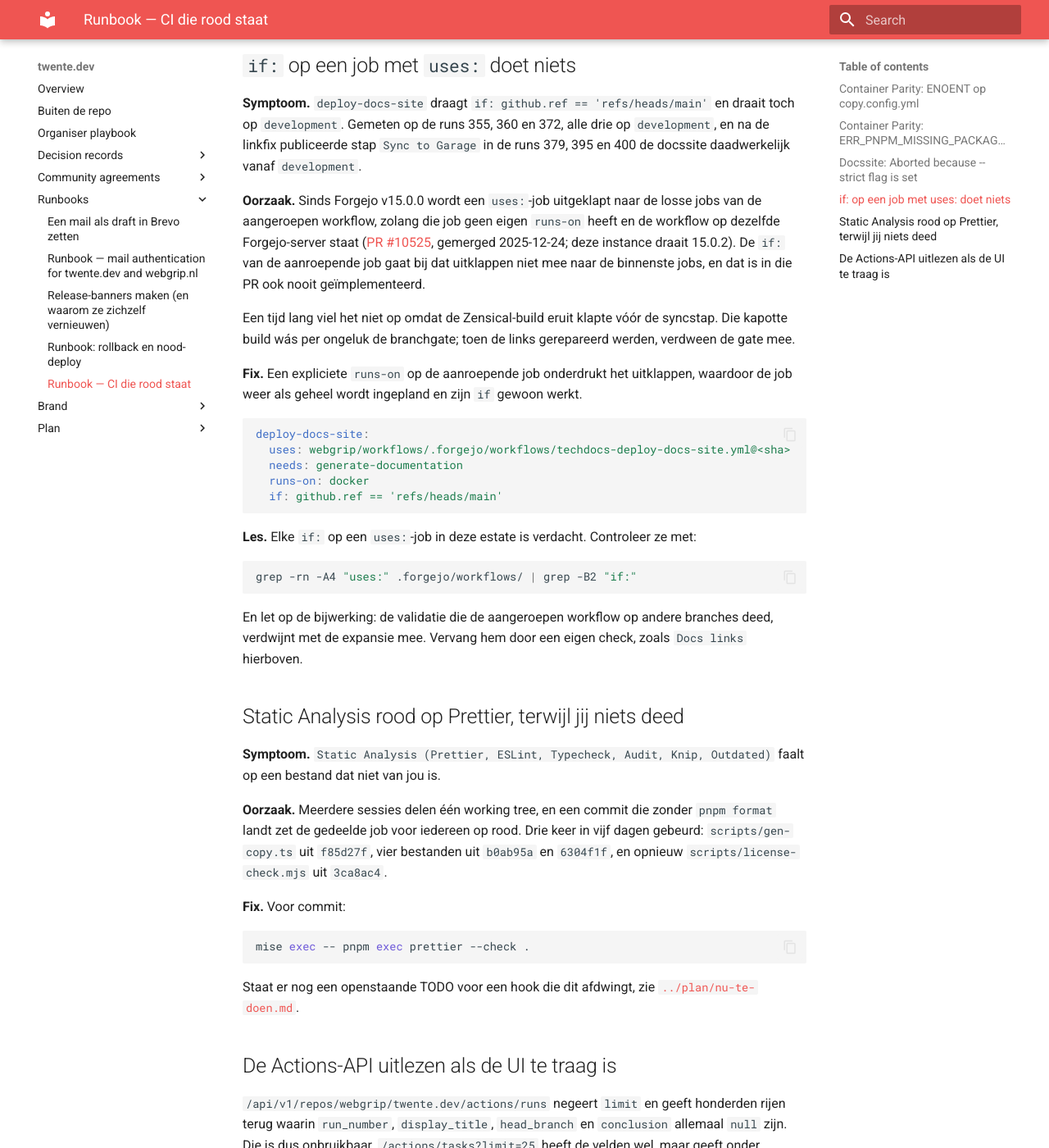
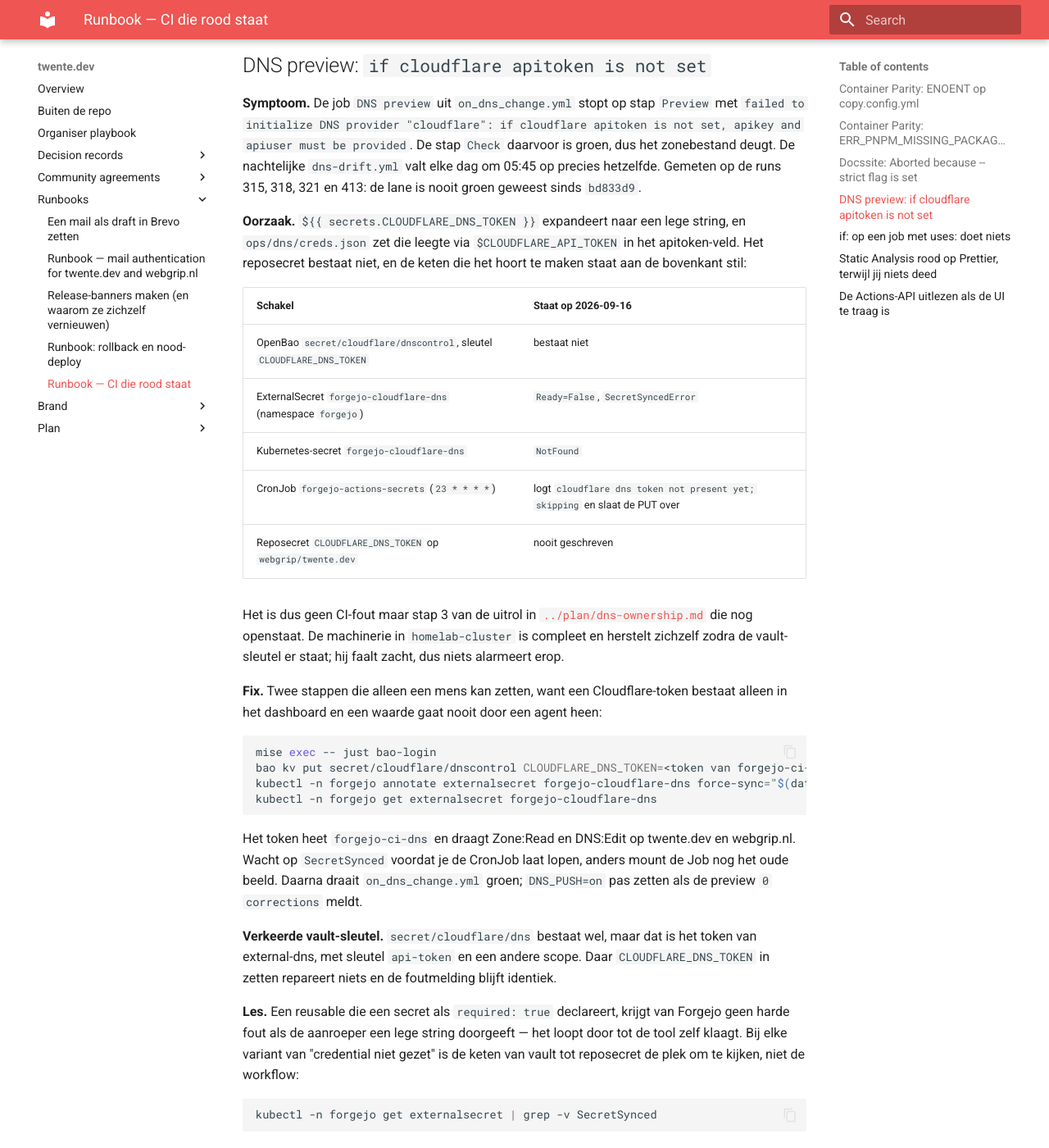
Before and after one commit to webgrip/twente.dev, an MkDocs documentation site: the page built from docs/runbooks/ci-failures.md, in a window 1280 px wide and 1400 px high, scrolled down 2010 px. Shown: the whole window at 82% size. Built offline with MkDocs 1.6.1 and Material for MkDocs 9.7.7, drawn with Linux system fonts in a browser that asks for light colours.

Commit message:
docs(dns): de DNS-lane wacht op een vault-sleutel die nog niet bestaat
De preview-job faalt sinds de lane landde op "if cloudflare apitoken is not
set". Het reposecret CLOUDFLARE_DNS_TOKEN is nooit geschreven, omdat OpenBao
secret/cloudflare/dnscontrol niet bestaat: de ExternalSecret staat op
SecretSyncedError en de hourly CronJob slaat de PUT stil over.

Het runbook krijgt de hele keten met de commando's om hem te herstellen, en het
uitrolplan wees naar cloudflare/dns, het token van external-dns met een andere
sleutel en een andere scope.

Co-Authored-By: Claude Opus 5 (1M context) <noreply@anthropic.com>

````diff
--- a/docs/runbooks/ci-failures.md
+++ b/docs/runbooks/ci-failures.md
@@ -75,6 +75,59 @@ buiten `docs/` is voor die build een dode pagina. `CLAUDE.md` en `README.md` lig
 **Bewaakt door** `pnpm validate:docs` ([`../../scripts/validate-docs-links.ts`](https://forgejo.webgrip.dev/webgrip/twente.dev/src/branch/main/scripts/validate-docs-links.ts)),
 dat in de job `Docs links` op elke branch draait. Die check bestaat omdat de strict-build zelf
 alleen nog op `main` draait, zie de volgende sectie.
+
+## DNS preview: `if cloudflare apitoken is not set`
+
+**Symptoom.** De job `DNS preview` uit `on_dns_change.yml` stopt op stap `Preview` met
+`failed to initialize DNS provider "cloudflare": if cloudflare apitoken is not set, apikey and
+apiuser must be provided`. De stap `Check` daarvoor is groen, dus het zonebestand deugt. De
+nachtelijke `dns-drift.yml` valt elke dag om 05:45 op precies hetzelfde. Gemeten op de runs 315,
+318, 321 en 413: de lane is nooit groen geweest sinds `bd833d9`.
+
+**Oorzaak.** `${{ secrets.CLOUDFLARE_DNS_TOKEN }}` expandeert naar een lege string, en
+`ops/dns/creds.json` zet die leegte via `$CLOUDFLARE_API_TOKEN` in het apitoken-veld. Het
+reposecret bestaat niet, en de keten die het hoort te maken staat aan de bovenkant stil:
+
+| Schakel                                                                | Staat op 2026-09-16                                                        |
+| ---------------------------------------------------------------------- | -------------------------------------------------------------------------- |
+| OpenBao `secret/cloudflare/dnscontrol`, sleutel `CLOUDFLARE_DNS_TOKEN` | bestaat niet                                                               |
+| ExternalSecret `forgejo-cloudflare-dns` (namespace `forgejo`)          | `Ready=False`, `SecretSyncedError`                                         |
+| Kubernetes-secret `forgejo-cloudflare-dns`                             | `NotFound`                                                                 |
+| CronJob `forgejo-actions-secrets` (`23 * * * *`)                       | logt `cloudflare dns token not present yet; skipping` en slaat de PUT over |
+| Reposecret `CLOUDFLARE_DNS_TOKEN` op `webgrip/twente.dev`              | nooit geschreven                                                           |
+
+Het is dus geen CI-fout maar stap 3 van de uitrol in
+[`../plan/dns-ownership.md`](../plan/dns-ownership.md) die nog openstaat. De machinerie in
+`homelab-cluster` is compleet en herstelt zichzelf zodra de vault-sleutel er staat; hij faalt
+zacht, dus niets alarmeert erop.
+
+**Fix.** Twee stappen die alleen een mens kan zetten, want een Cloudflare-token bestaat alleen in
+het dashboard en een waarde gaat nooit door een agent heen:
+
+```bash
+mise exec -- just bao-login
+bao kv put secret/cloudflare/dnscontrol CLOUDFLARE_DNS_TOKEN=<token van forgejo-ci-dns>
+kubectl -n forgejo annotate externalsecret forgejo-cloudflare-dns force-sync="$(date +%s)" --overwrite
+kubectl -n forgejo get externalsecret forgejo-cloudflare-dns
+```
+
+Het token heet `forgejo-ci-dns` en draagt Zone:Read en DNS:Edit op twente.dev en webgrip.nl.
+Wacht op `SecretSynced` voordat je de CronJob laat lopen, anders mount de Job nog het oude
+beeld. Daarna draait `on_dns_change.yml` groen; `DNS_PUSH=on` pas zetten als de preview
+`0 corrections` meldt.
+
+**Verkeerde vault-sleutel.** `secret/cloudflare/dns` bestaat wel, maar dat is het token van
+external-dns, met sleutel `api-token` en een andere scope. Daar `CLOUDFLARE_DNS_TOKEN` in zetten
+repareert niets en de foutmelding blijft identiek.
+
+**Les.** Een reusable die een secret als `required: true` declareert, krijgt van Forgejo geen
+harde fout als de aanroeper een lege string doorgeeft — het loopt door tot de tool zelf klaagt.
+Bij elke variant van "credential niet gezet" is de keten van vault tot reposecret de plek om te
+kijken, niet de workflow:
+
+```bash
+kubectl -n forgejo get externalsecret | grep -v SecretSynced
+```
 
 ## `if:` op een job met `uses:` doet niets
 
````
Also changed, not shown: docs/plan/dns-ownership.md (+13 -9 lines).
